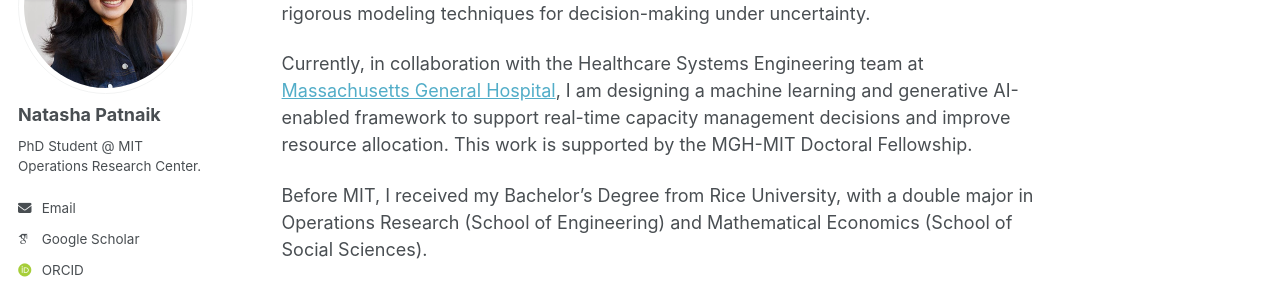
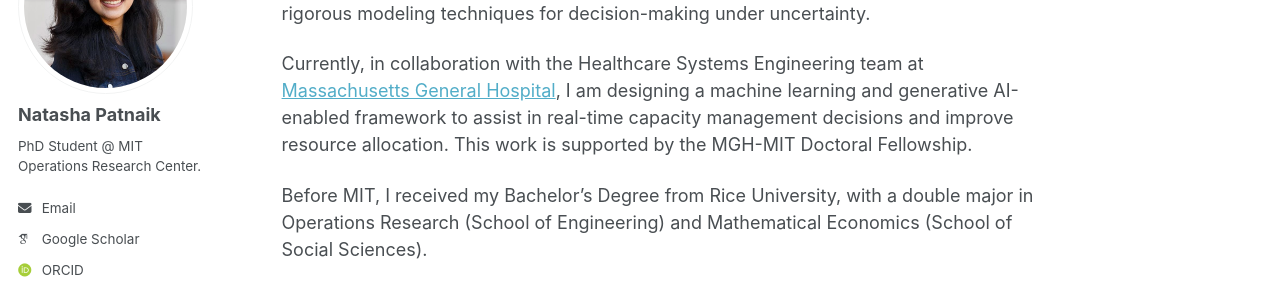
Before and after one commit to natasha-patnaik-321/natasha-patnaik-321.github.io, a Jekyll site: the page built from _pages/about.md, in a window 1280 px wide and 1096 px high. Shown: the part 187-475 px from the top of the window. Built offline with Jekyll 4.4.1, drawn with Linux system fonts in a browser that asks for light colours; some web fonts are replaced.

Commit message:
small update

```diff
--- a/_pages/about.md
+++ b/_pages/about.md
@@ -8,7 +8,7 @@ redirect_from:
 
 Hello! I'm a Ph.D. student at [MIT's Operations Research Center](https://orc.mit.edu/), advised by Dr. Retsef Levi. My research spans mathematical optimization and machine learning, focused on solving critical operational challenges in industry settings. I develop data-driven tools and use rigorous modeling techniques for decision-making under uncertainty.
 
-Currently, in collaboration with the Healthcare Systems Engineering team at [Massachusetts General Hospital](https://www.massgeneralbrigham.org/en/patient-care/services-and-specialties/locations/massachusetts-general-hospital), I am designing a machine learning and generative AI-enabled framework to support real-time capacity management decisions and improve resource allocation. This work is supported by the MGH-MIT Doctoral Fellowship.
+Currently, in collaboration with the Healthcare Systems Engineering team at [Massachusetts General Hospital](https://www.massgeneralbrigham.org/en/patient-care/services-and-specialties/locations/massachusetts-general-hospital), I am designing a machine learning and generative AI-enabled framework to assist in real-time capacity management decisions and improve resource allocation. This work is supported by the MGH-MIT Doctoral Fellowship.
 
 Before MIT, I received my Bachelor's Degree from Rice University, with a double major in Operations Research (School of Engineering) and Mathematical Economics (School of Social Sciences).
 
```
